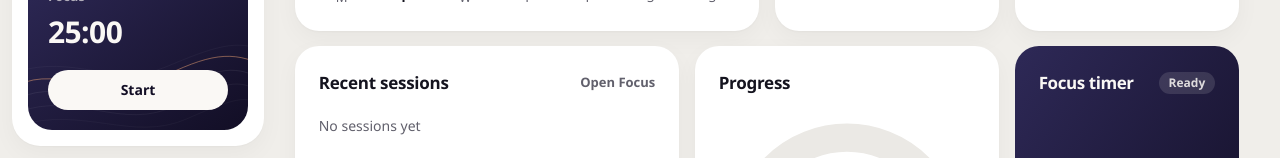
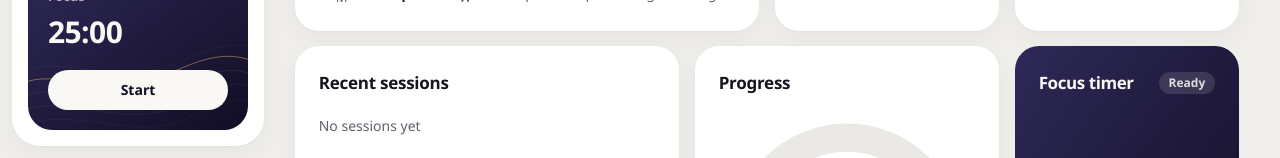
Before and after one commit to dominikkoenitzer/Zephyr, a React (Vite) app: page / in a window 1280 px wide. Shown: the part 642-800 px from the top of the page. Built offline with nearby package versions, Linux system fonts and the light colour scheme.

Commit message:
Leave the way to Focus to the timer card

```diff
--- a/src/pages/Home.jsx
+++ b/src/pages/Home.jsx
@@ -260,12 +260,7 @@ function sessionWhen(iso) {
 function RecentSessions({ sessions }) {
   return (
     <m.section variants={rise} className={panel} aria-labelledby="sessions-title">
-      <div className="flex items-center justify-between gap-3">
-        <h2 id="sessions-title" className={panelTitle}>Recent sessions</h2>
-        <Link to="/focus" className="text-[13px] font-semibold text-muted-foreground transition-colors hover:text-foreground">
-          Open Focus
-        </Link>
-      </div>
+      <h2 id="sessions-title" className={panelTitle}>Recent sessions</h2>
       {sessions.length === 0 ? (
         <p className="mt-5 text-sm text-muted-foreground">No sessions yet</p>
       ) : (
```
